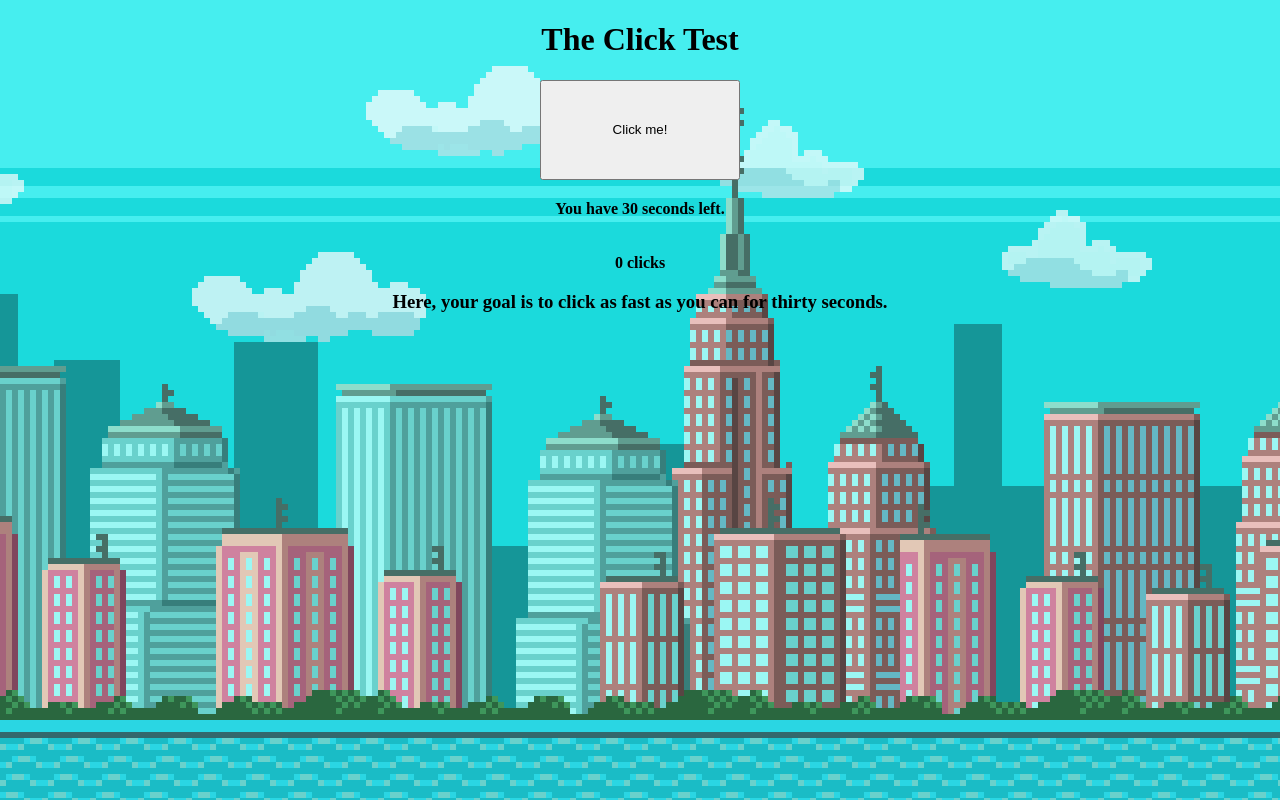
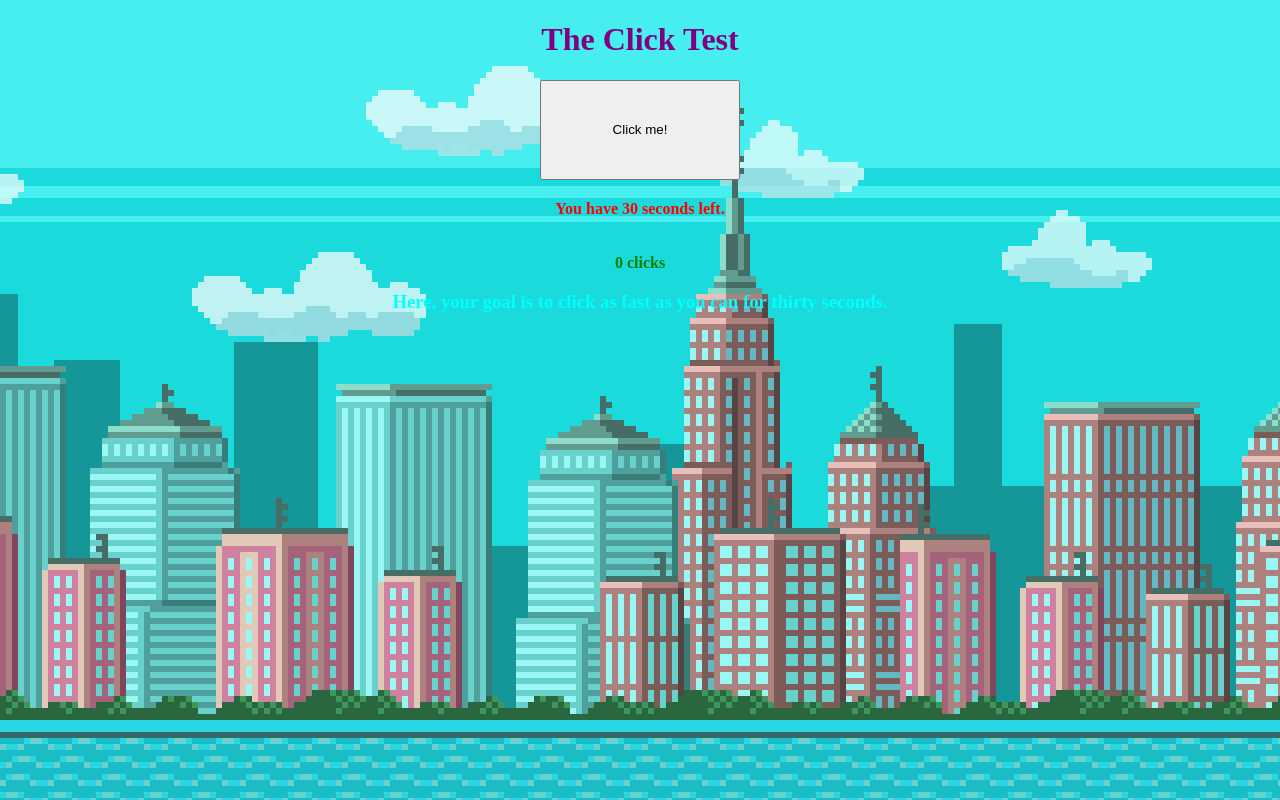
Before and after one commit to abhishekshahane/clicktest, a plain HTML site: page index.html in a window 1280 px wide. Drawn offline with Linux system fonts and the light colour scheme.

Commit message:
Update index.html

```diff
--- a/index.html
+++ b/index.html
@@ -5,10 +5,10 @@
 <link href="style.css" rel="stylesheet">
 </head>
 <body id = "body">
-    <h1 style="text-align: center;">The Click Test</h1>
+    <h1 style="text-align: center; color: purple;">The Click Test</h1>
     <button id="btn" onclick="a()">Click me!</button>
-    <span style="text-align: center; display: block; padding-top: 20px; font-weight: bold;" id="countdown">You have 30 seconds left.</span>
+    <span style="text-align: center; display: block; padding-top: 20px; font-weight: bold; color: red;" id="countdown">You have 30 seconds left.</span>
     <br></br>
-    <span style="text-align: center; display: block; font-weight: bold;" id="count">0 clicks</span>
-    <h3 style="text-align: center;">Here, your goal is to click as fast as you can for thirty seconds.</h3>
+    <span style="text-align: center; display: block; font-weight: bold; color: green;" id="count">0 clicks</span>
+    <h3 style="text-align: center; color: aqua;">Here, your goal is to click as fast as you can for thirty seconds.</h3>
 </body>
```
